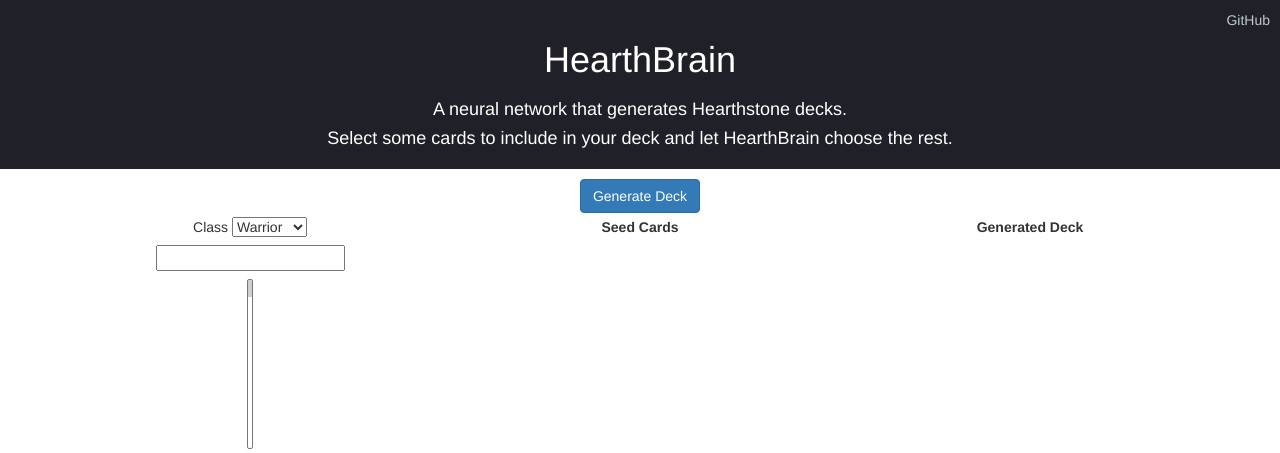
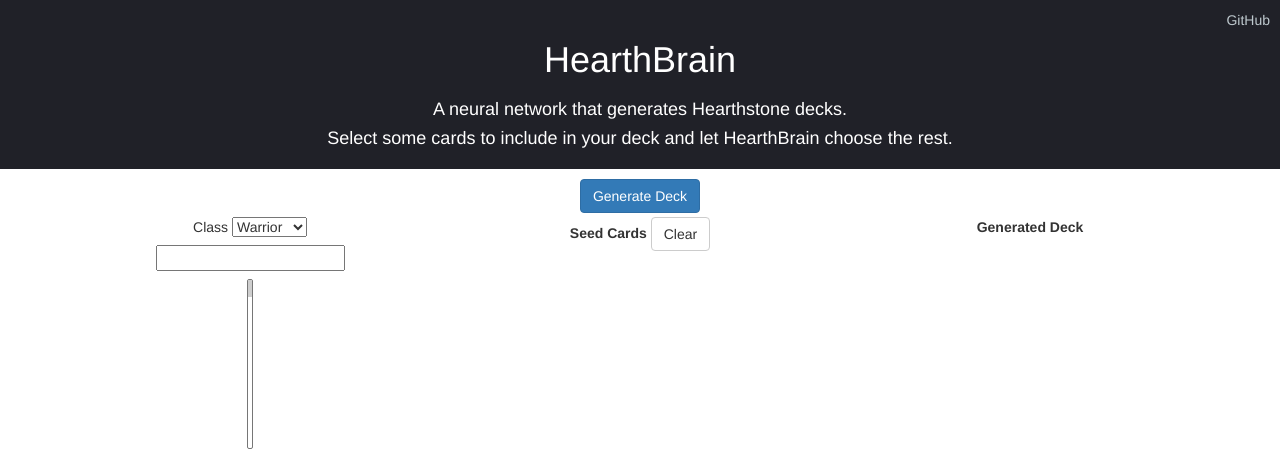
Before and after one commit to wkwan/hearthbrain, a Flask app: page / in a window 1280 px wide. Shown: the top 453 px of the page. Run offline with Flask 2, Linux system fonts and the light colour scheme; parts of the project's set-up code (start-up, migrations or seed data) failed here and were passed over; some libraries are stand-ins or nearby versions.

Commit message:
clear button

```diff
--- a/templates/index.html
+++ b/templates/index.html
@@ -62,7 +62,8 @@
 
         <div class="col-md-4 col-sm-12 text-center">
             <div class="spaced-box">
-                <p><b>Seed Cards</b></p>
+                <p style="display:inline"><b>Seed Cards</b></p>
+                <button class="btn btn-default" ng-click="clear()">Clear</button>
 
             </div>
             <li ng-repeat="(card, count) in seedCards" class="selected-cards">
```
